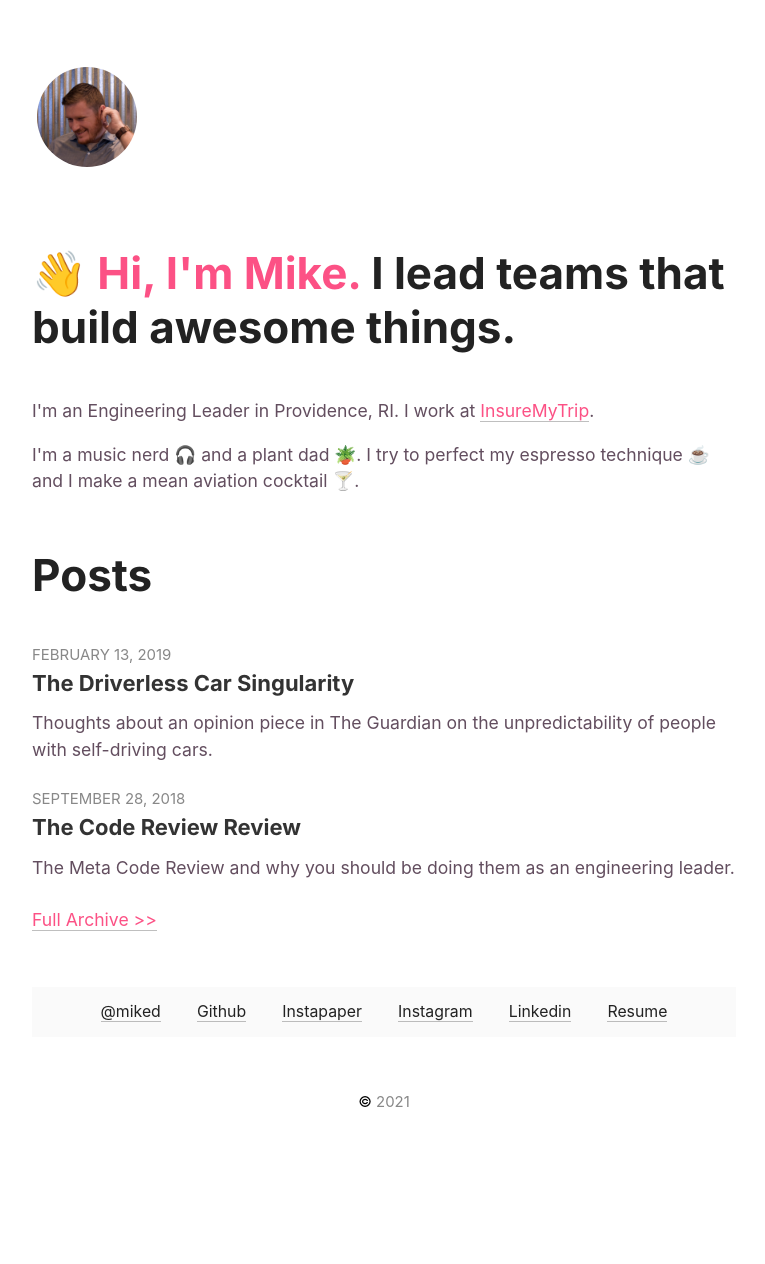
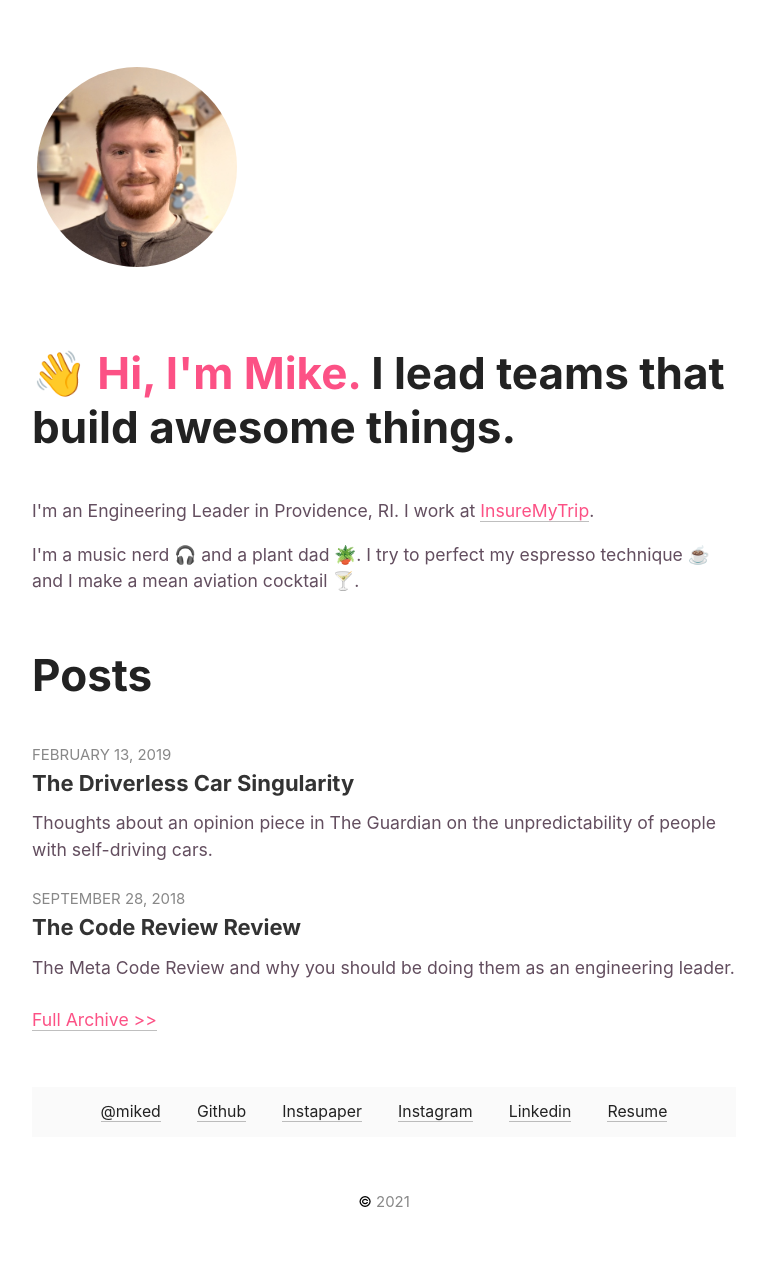
Before and after one commit to mike-douglas/mike-douglas.github.io, a Jekyll site: the page built from index.html, in a window 1280 px wide. Shown: the whole page, without its empty margins (256-1021 px from the left). Built offline with Jekyll 4.4.1, drawn with Linux system fonts in a browser that asks for light colours; before the commit the page ends 1164 px from its top, so only the background shows below that.

Commit message:
New image, it's-a me

```diff
--- a/assets/main.css
+++ b/assets/main.css
@@ -327,8 +327,8 @@ img.author {
 }
 
 #images img {
-  width: 100px;
-  height: 100px;
+  width: 200px;
+  height: 200px;
   border-radius: 50%;
   border: 5px solid #fff;
   margin: 1.5em 0 1.5em 0;
@@ -356,17 +356,23 @@ img.author {
     margin-top: 0;
   }
 
+  header h1 {
+    text-align: center;
+  }
+
   h1 {
     margin-top: 0.5em;
   }
 
   #images {
-    text-align: left;
+    text-align: center;
   }
 
   #images img {
     padding: 0;
     margin: 0;
+    width: 100px;
+    height: 100px;
   }
 
   .pink {
```
Also changed, not shown: assets/me.jpg.
